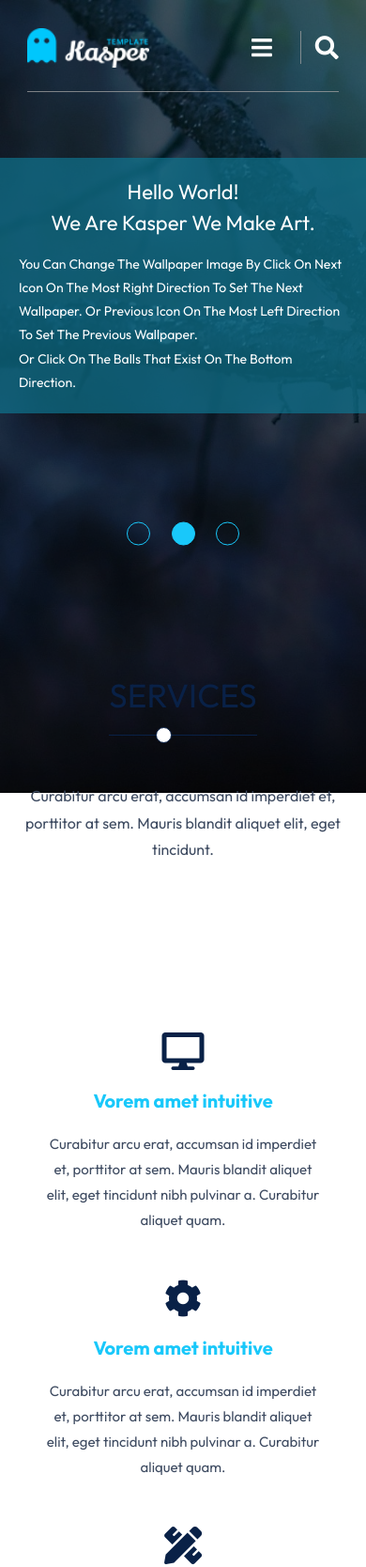
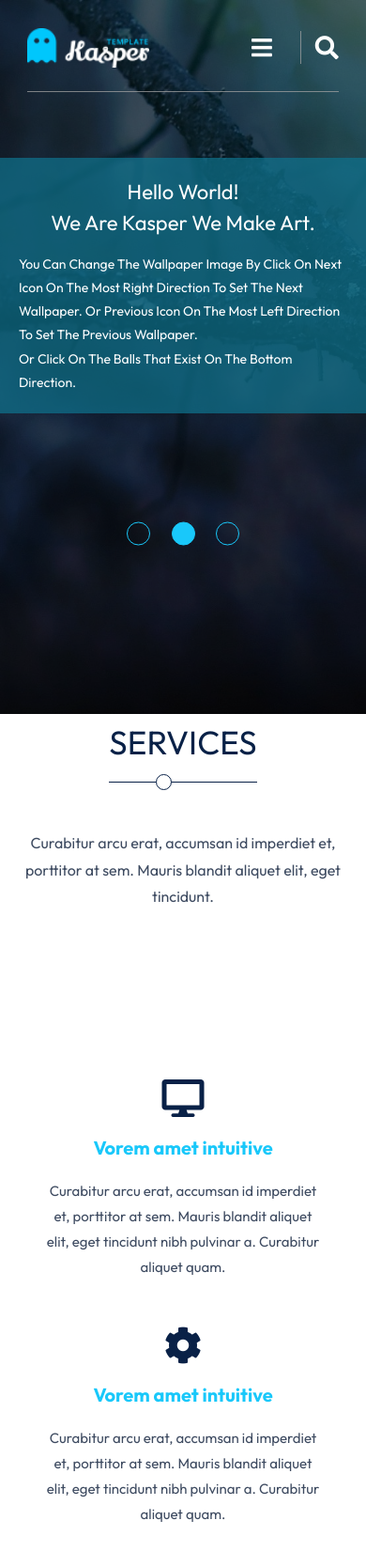
Before and after one commit to MuStaFaKhaShaBa/Kasper_tempTwo, a plain HTML site: page index.html in a window 390 px wide. Shown: the top 1668 px of the page at 94% size. Drawn offline with Linux system fonts and the light colour scheme.

Commit message:
Solve Services section

```diff
--- a/css/style.css
+++ b/css/style.css
@@ -251,6 +251,13 @@
     }
 }
 @media (max-width: 400px) {
+    .landing{
+        height: 90vh;
+
+    }
+    #services{
+        transform: translateY(50px);
+    }
     #services > .container > section {
         max-width: 300px;
     }
```
